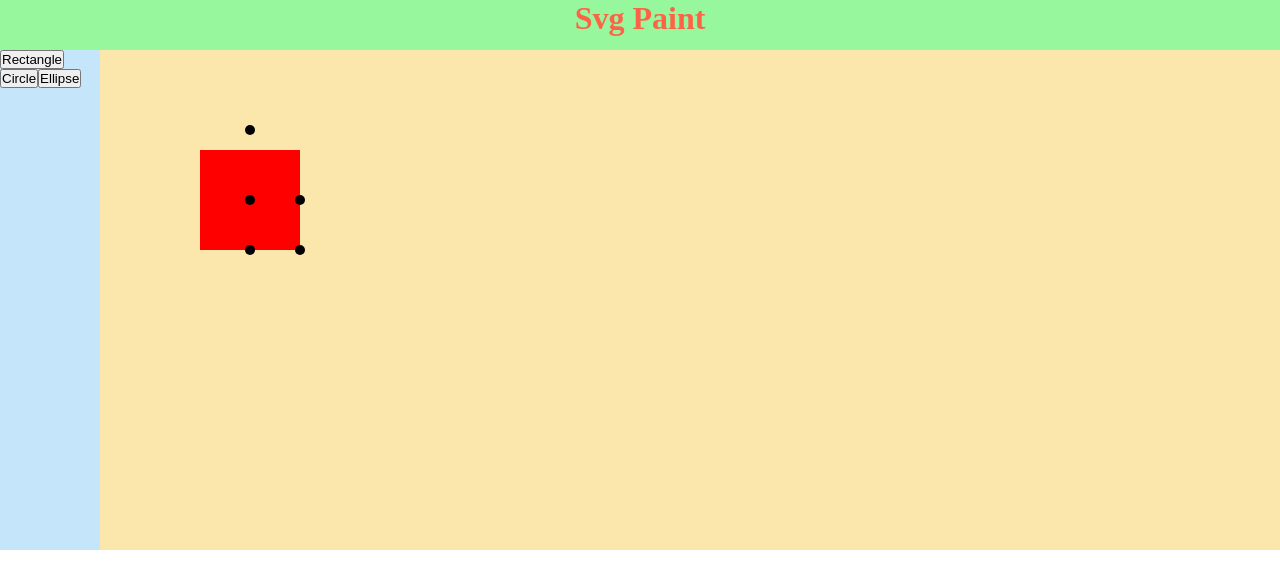
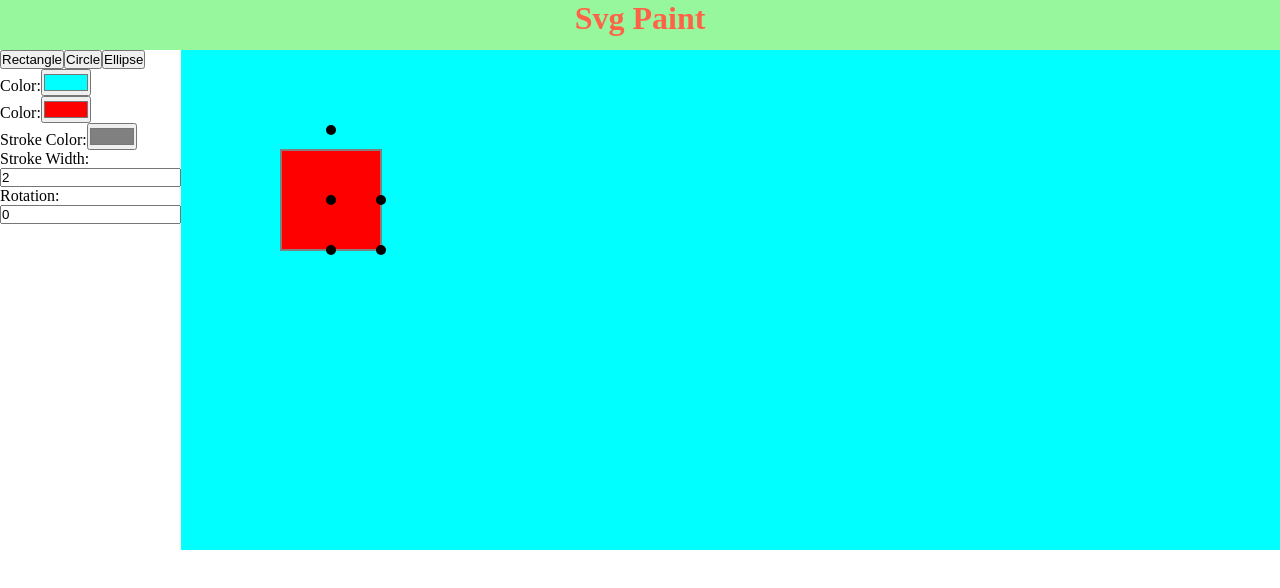
Before and after one commit to abhay18e/Svg-Paint-Reactjs, a React (Create React App) app: page / in a window 1280 px wide. Both pictures are taken after a click on the button "Rectangle". Shown: the top 588 px of the page. Built offline with nearby package versions, Linux system fonts and the light colour scheme.

Commit message:
feature added...

```diff
--- a/src/App.css
+++ b/src/App.css
@@ -22,7 +22,6 @@
 #side-panel {
   flex: 0 0 100px; /* Set a fixed width of 100px */
   align-self: stretch;
-  background-color: #c5e5fa;
 }
 
 #svg-container {
--- a/src/App.js
+++ b/src/App.js
@@ -10,6 +10,7 @@ function App(){
   let [isDragging,setIsDragging] = useState(false)
   let [activShapeIndex,setActiveShapeIndex] = useState(null)
   let [activeHandle,setActiveHandle] = useState("")
+  let [backgroundColor,setBackgroundColor] = useState("#00ffff")
   let svgEl = useRef(null)
 
   function handlePointerUp(e){
@@ -18,11 +19,13 @@ function App(){
   }
 
   function handlePointerMove(e){
+    const MIN_WIDTH_HEIGHT = 10
     let newShape = {...shapeList[activShapeIndex]}
     let rect = svgEl.current.getBoundingClientRect()
     let pointer;
     if (e.touches) {
       // If it's a touch event
+      e.preventDefault()
       pointer = {
         x: e.touches[0].clientX - rect.left,
         y: e.touches[0].clientY - rect.top,
@@ -44,14 +47,14 @@ function App(){
 
       switch(activeHandle){
         case "bottom-right-handle":
-          newShape.width  = Math.max( pointerX-newShape.x , 10)
-          newShape.height = Math.max( pointerY-newShape.y , 10)
+          newShape.width  = Math.max( pointerX-newShape.x , MIN_WIDTH_HEIGHT)
+          newShape.height = Math.max( pointerY-newShape.y , MIN_WIDTH_HEIGHT)
           break;
         case "width-handle":
-          newShape.width  = Math.max( pointerX-newShape.x , 10)
+          newShape.width  = Math.max( pointerX-newShape.x , MIN_WIDTH_HEIGHT)
           break;
         case "height-handle":
-          newShape.height = Math.max( pointerY-newShape.y , 10)
+          newShape.height = Math.max( pointerY-newShape.y , MIN_WIDTH_HEIGHT)
           break;
         case "middle-handle":
           newShape.x = pointerX-newShape.width/2
@@ -77,7 +80,9 @@ function App(){
       y:100,
       width:100,
       height:100,
-      fill:"red",
+      fillColor:"#ff0000",
+      strokeColor:"#808080",
+      strokeWidth:2,
       rotation:0
     }])
     setActiveShapeIndex(shapeList.length)
@@ -103,11 +108,18 @@ function App(){
   return (
      <div id="outer-container" onClick={handleCLick}>
       <h1 id="heading">Svg Paint</h1>
-      <SidePanel addShape={addShape} />
+      <SidePanel
+      addShape={addShape}
+      shape={shapeList[activShapeIndex]}
+      updateShapeList={updateShapeList}
+      setBackgroundColor={setBackgroundColor}
+      backgroundColor={backgroundColor}
+      />
       <svg
       height={500}
       ref={svgEl}
       id="svg-container"
+      style={{backgroundColor:backgroundColor}}
       onMouseMove={handlePointerMove}
       onTouchMove={handlePointerMove}
       onMouseUp={handlePointerUp}
--- a/src/component/draw-shape.js
+++ b/src/component/draw-shape.js
@@ -17,8 +17,10 @@ function DrawShape({shape,index,setActiveShapeIndex}){
         y={shape.y}
         width={shape.width}
         height={shape.height}
-        fill={shape.fill}
+        fill={shape.fillColor}
         style={style}
+        stroke={shape.strokeColor}
+        strokeWidth={shape.strokeWidth}
         onClick={()=>setActiveShapeIndex(index)}
         />
       break;
@@ -27,8 +29,10 @@ function DrawShape({shape,index,setActiveShapeIndex}){
         cx={cx}
         cy={cy}
         r={rx}
-        fill={shape.fill}
+        fill={shape.fillColor}
         style={style}
+        stroke={shape.strokeColor}
+        strokeWidth={shape.strokeWidth}
         onClick={()=>setActiveShapeIndex(index)}
         />
         break;
@@ -38,8 +42,10 @@ function DrawShape({shape,index,setActiveShapeIndex}){
         cy={cy}
         rx={rx}
         ry={ry}
-        fill={shape.fill}
+        fill={shape.fillColor}
         style={style}
+        stroke={shape.strokeColor}
+        strokeWidth={shape.strokeWidth}
         onClick={()=>setActiveShapeIndex(index)}
         />
         break;
--- a/src/component/side-panel.js
+++ b/src/component/side-panel.js
@@ -1,9 +1,29 @@
-function SidePanel({addShape}){
+function SidePanel({addShape,shape,updateShapeList,backgroundColor,setBackgroundColor}){
 
-
+   const handleColor = (fillColor)=>{
+    let newShape = {...shape}
+    newShape.fillColor = fillColor
+    updateShapeList(newShape)
+   }
+   const handleStrokeColor = (strokeColor)=>{
+    let newShape = {...shape}
+    newShape.strokeColor = strokeColor
+    updateShapeList(newShape)
+   }
+   const handleStrokeWidth = (strokeWidth)=>{
+    let newShape = {...shape}
+    newShape.strokeWidth = strokeWidth
+    updateShapeList(newShape)
+   }
+   const handleRotation = (rotation)=>{
+    let newShape = {...shape}
+    newShape.rotation = rotation
+    updateShapeList(newShape)
+   }
 
     return (
       <div id="side-panel">
+        <div id="shapes">
         <button
         onClick={()=>addShape("rectangle")}
         >
@@ -20,6 +40,59 @@ function SidePanel({addShape}){
           Ellipse
         </button>
         </div>
+
+        <div>
+        <label htmlFor="background-color">Color:</label>
+        <input
+          type="color"
+          id="backgroundColor"
+          value={backgroundColor}
+          onChange={(e) => setBackgroundColor(e.target.value)}
+        />
+      </div>
+
+   {
+   shape &&
+  <div>
+      <div>
+        <label htmlFor="fill-color">Color:</label>
+        <input
+          type="color"
+          id="fillColor"
+          value={shape.fillColor}
+          onChange={(e) => handleColor(e.target.value)}
+        />
+      </div>
+      <div>
+        <label htmlFor="strokeColor">Stroke Color:</label>
+        <input
+          type="color"
+          id="strokeColor"
+          value={shape.strokeColor}
+          onChange={(e) => handleStrokeColor(e.target.value)}
+        />
+      </div>
+      <div>
+        <label htmlFor="strokeWidth">Stroke Width:</label>
+        <input
+          type="number"
+          id="strokeWidth"
+          value={shape.strokeWidth}
+          onChange={(e) => handleStrokeWidth(Number(e.target.value))}
+        />
+      </div>
+      <div>
+        <label htmlFor="rotation">Rotation:</label>
+        <input
+          type="number"
+          id="rotation"
+          value={shape.rotation}
+          onChange={(e) => handleRotation(Number(e.target.value))}
+        />
+      </div>
+      </div>
+}
+      </div>
     )
   }
 
```
Lines whose indentation alone changed are shown as unchanged.
